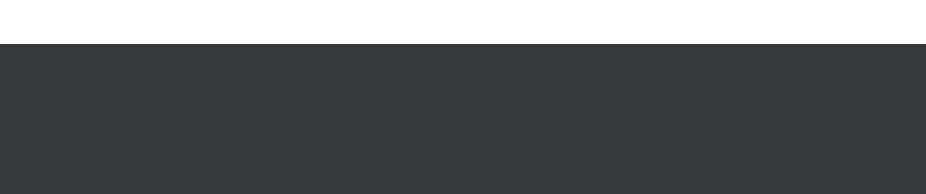
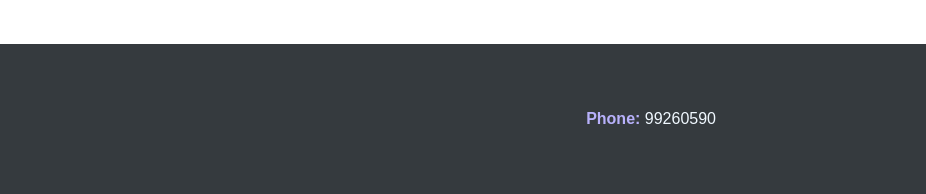
Before and after one commit to Mohamedahmedeid/easyProd, a website: page src/assets/home.html in a window 1280 px wide. Shown: the part 1517-1711 px from the top of the page, 354-1280 px from the left. Drawn offline with Linux system fonts and the light colour scheme; files whose address does not match are found by name.

Commit message:
Update home.html

```diff
--- a/src/assets/home.html
+++ b/src/assets/home.html
@@ -61,11 +61,11 @@
 
 <footer>
    <img src="/css/instq8 logo.svg" class="footer-logo" alt="">
-<!--     <div id="contact">
+    <div id="contact">
     <ul class="social">
       <li><span>Phone: </span>99260590</li>
     </ul>
-  </div> -->
+  </div>
 </footer>
 <script src="./script/home.js"></script>
 </body>
```
